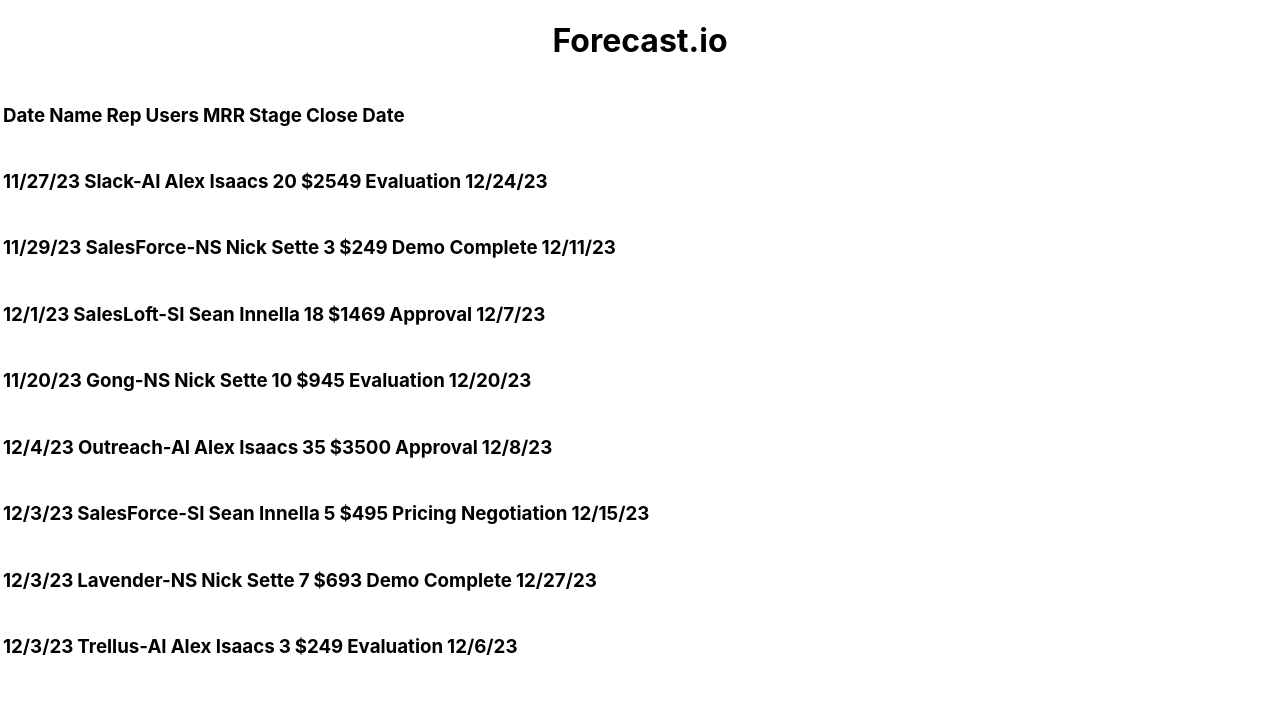
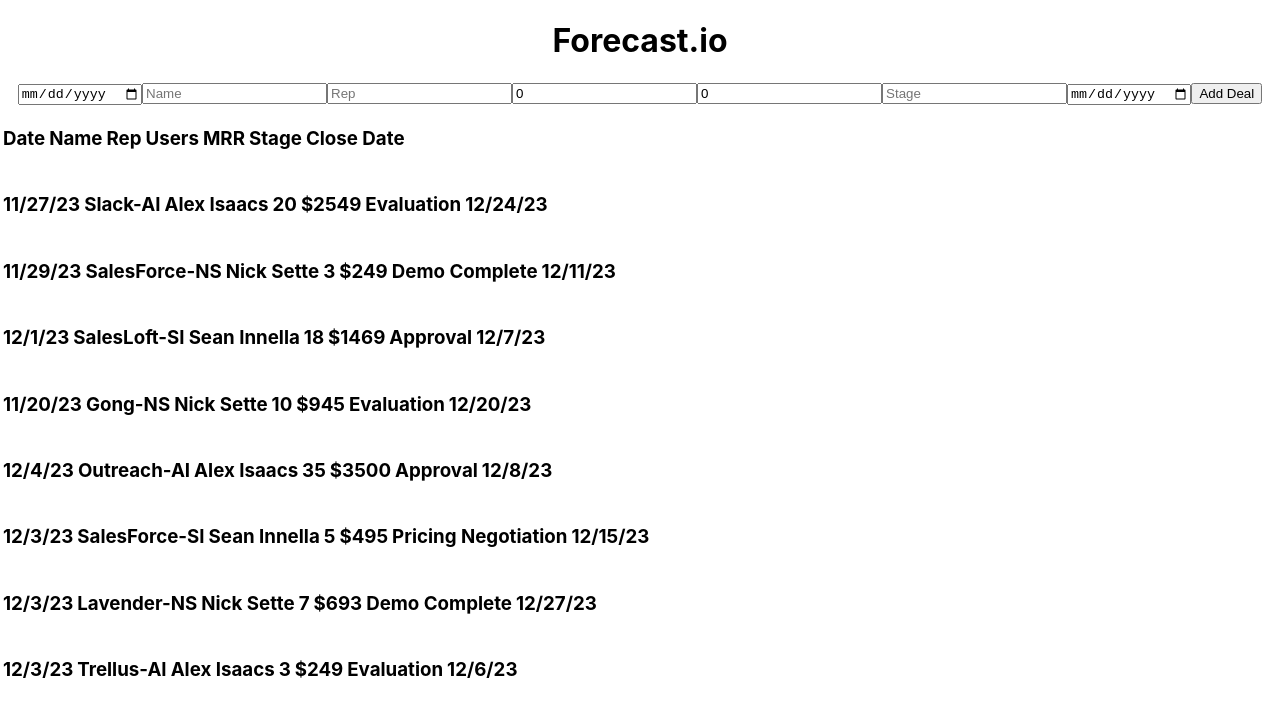
Before and after one commit to Alexisaacs18/salesForcasting, a React (Create React App) app in the folder sales-forcasting/: page / in a window 1280 px wide. Shown: the top 716 px of the page. Built offline with nearby package versions, Linux system fonts and the light colour scheme; data requests are answered from the project's data file.

Commit message:
updated form

```diff
--- a/sales-forcasting/src/Components/NewDealForm.js
+++ b/sales-forcasting/src/Components/NewDealForm.js
@@ -1,9 +1,53 @@
 import React from 'react';
+import { useState, useEffect } from 'react';
 
 function NewDealForm() {
+    // fetch call to the stages engpoint and save those values in state
+    // use that state to populate a stage drop down in form
+    // before our post call match our form
+
+    const stageUrl = "http://localhost:3001/stages"
+
+    const [formStage, setFormStage] = useState('')
+
+    useEffect(() => {
+        fetch(stageUrl)
+            .then(res => res.json())
+            .then(data => setFormStage(data))
+    }, [])
+
+
+    const formOutline = {
+        last_updated: '',
+        name: '',
+        rep: '',
+        users: 0,
+        monthly_recurring_revenue: 0,
+        stage_id: '',
+        close: '',
+    }
+
+    const [form, setForm] = useState(formOutline)
+
+    function handleChange(e) {
+        setForm({
+            ...form,
+            [e.target.name]: e.target.value
+        })
+    }
+
     return (
         <div className="NewDealForm">
-
+            <form >
+                <input onChange={handleChange} value={form.last_updated} type="date" name="last_updated" placeholder="Last Updated" />
+                <input onChange={handleChange} value={form.name} type="text" name="name" placeholder="Name" />
+                <input onChange={handleChange} value={form.rep} type="text" name="rep" placeholder="Rep" />
+                <input onChange={handleChange} value={form.users} type="number" name="users" placeholder="Users" step="1" />
+                <input onChange={handleChange} value={form.monthly_recurring_revenue} type="number" name="monthly_recurring_revenue" placeholder="MRR" step="1" />
+                <input onChange={handleChange} value={form.stage_id} type="text" name="stage_id" placeholder="Stage" />
+                <input onChange={handleChange} value={form.close} type="date" name="close" placeholder="Close Date" />
+                <button type="submit">Add Deal</button>
+            </form>
         </div>
     );
 }
```
